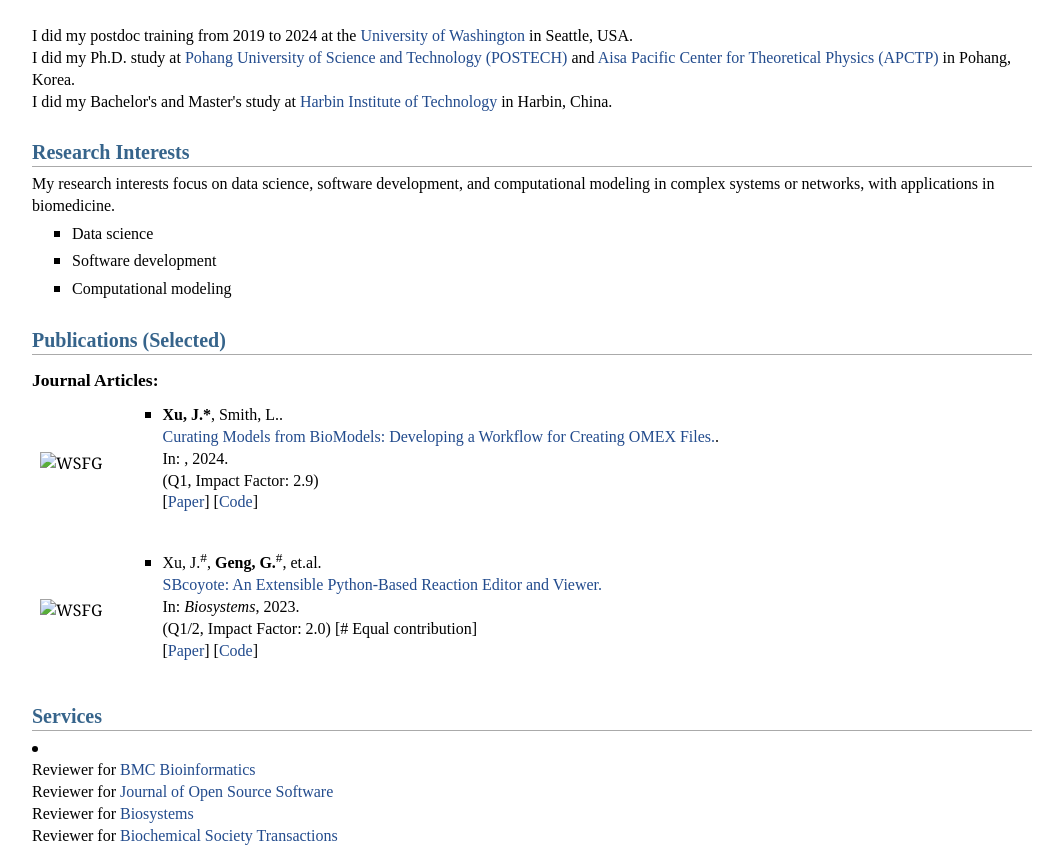
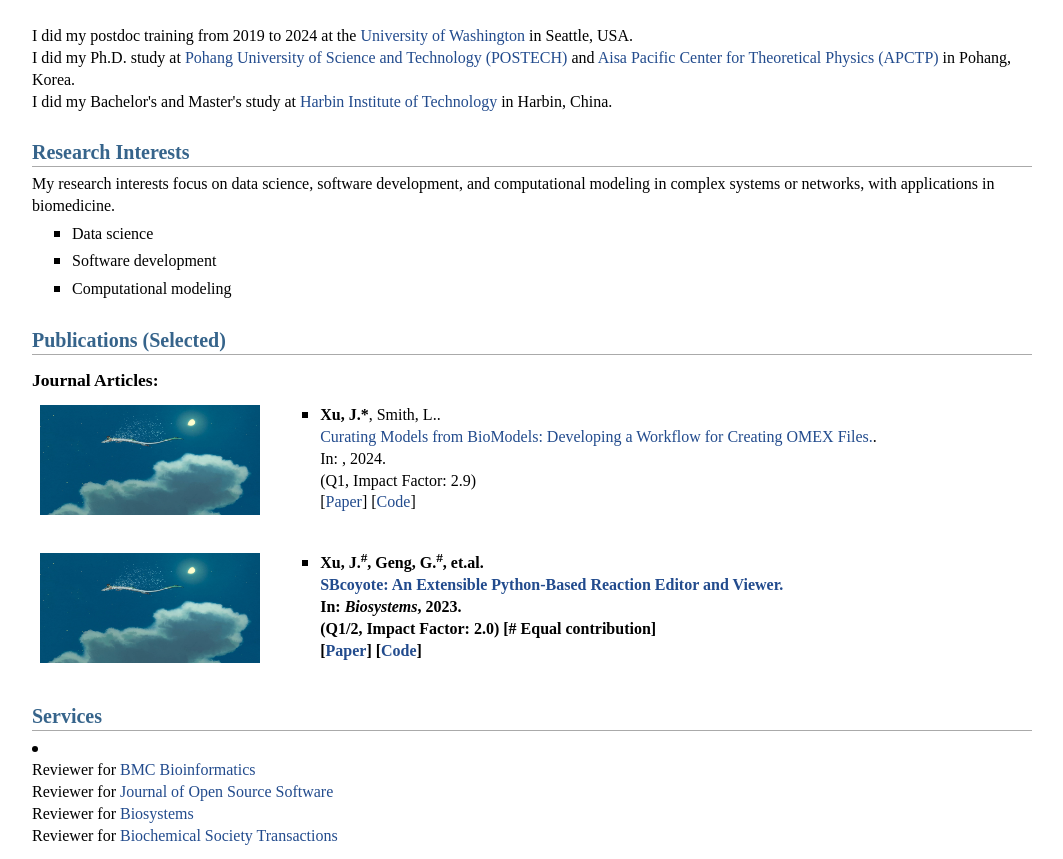
Before and after one commit to SunnyXu/SunnyXu.github.io, a plain HTML site: page index.html in a window 1280 px wide. Shown: the part 409-1268 px from the top of the page, without its empty margins (108-1171 px from the left). Drawn offline with Linux system fonts and the light colour scheme.

Commit message:
Add files via upload

```diff
--- a/index.html
+++ b/index.html
@@ -50,13 +50,13 @@ Email: <a href="mailto:jin.xu.phys@gmail.com">jin.xu.phys@gmail.com</a><br><br>
 
 
 <table class="imgtable"><tbody><tr><td>
-<img src="./xj.png" alt="WSFG" width="220px" height="110px">&nbsp;</td>
+<img src="./xj.jpg" alt="WSFG" width="220px" height="110px">&nbsp;</td>
 <td align="left"><ul>
 <li><p><font face="Times New Roman"><b>Xu, J.*</b>, Smith, L..<br>
 <a href=""> Curating Models from BioModels: Developing a Workflow for Creating OMEX Files.</a>. <br>
 In: <em> <b></b></em>, 2024. <br>
 (Q1, Impact Factor: 2.9) <br>
-[<a href="">Paper</a>] [<a href="">Code</a>]
+[<a href="https://www.biorxiv.org/content/10.1101/2024.03.15.585236">Paper</a>] [<a href="https://github.com/SunnyXu/Developing-a-workflow-for-creating-OMEX-files">Code</a>]
 </font></p>
 </li>
 </ul>
@@ -65,13 +65,13 @@ In: <em> <b></b></em>, 2024. <br>
 
 
 <table class="imgtable"><tbody><tr><td>
-<img src="./xj.png" alt="WSFG" width="220px" height="110px">&nbsp;</td>
+<img src="./xj.jpg" alt="WSFG" width="220px" height="110px">&nbsp;</td>
 <td align="left"><ul>
-<li><p><font face="Times New Roman">Xu, J.<sup>#</sup>, <b>Geng, G.</b><sup>#</sup></b>, et.al.<br>
+<li><p><font face="Times New Roman"><b>Xu, J.<sup>#</sup><b>, Geng, G.<sup>#</sup>, et.al.<br>
  <a href="">SBcoyote: An Extensible Python-Based Reaction Editor and Viewer.</a><br>
  In: <em>Biosystems<b></b></em>, 2023. <br>
   (Q1/2, Impact Factor: 2.0) [# Equal contribution]<br>
-  [<a href="">Paper</a>] [<a href="">Code</a>]
+  [<a href="https://doi.org/10.1016/j.biosystems.2023.105001">Paper</a>] [<a href="https://github.com/SunnyXu/SBcoyote">Code</a>]
 </font></p>
 </li>
 </ul>
@@ -80,7 +80,6 @@ In: <em> <b></b></em>, 2024. <br>
 
 
 <h2><font face="Times New Roman">Services</font></h2>
-
 <li><p><font face="Times New Roma">
 Reviewer for <a href="https://bmcbioinformatics.biomedcentral.com/">BMC Bioinformatics</a> <br>
 Reviewer for <a href="https://joss.theoj.org">Journal of Open Source Software</a> <br>
```
